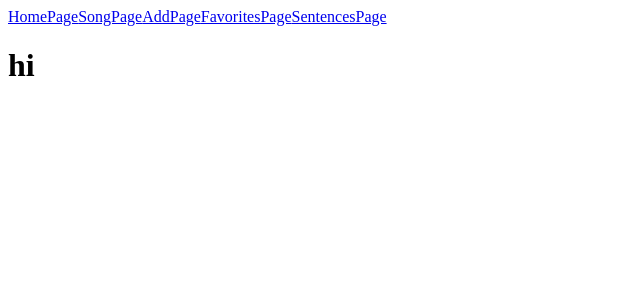
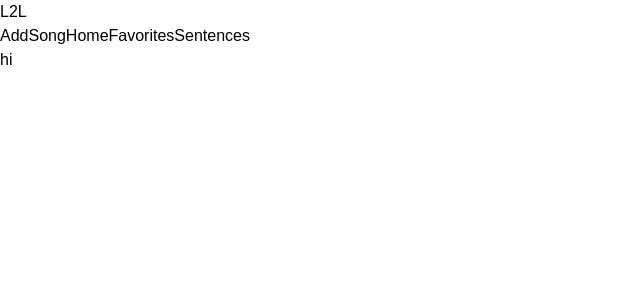
Before and after one commit to henriquerubido1/l2l, a React (Create React App) app in the folder l2l/: page / in a window 1280 px wide. Shown: the top 300 px of the page, without its empty margins (0-640 px from the left). Built offline with nearby package versions, Linux system fonts and the light colour scheme.

Commit message:
header and more setup

```diff
--- a/l2l/src/App.css
+++ /dev/null
@@ -1,38 +0,0 @@
-.App {
-  text-align: center;
-}
-
-.App-logo {
-  height: 40vmin;
-  pointer-events: none;
-}
-
-@media (prefers-reduced-motion: no-preference) {
-  .App-logo {
-    animation: App-logo-spin infinite 20s linear;
-  }
-}
-
-.App-header {
-  background-color: #282c34;
-  min-height: 100vh;
-  display: flex;
-  flex-direction: column;
-  align-items: center;
-  justify-content: center;
-  font-size: calc(10px + 2vmin);
-  color: white;
-}
-
-.App-link {
-  color: #61dafb;
-}
-
-@keyframes App-logo-spin {
-  from {
-    transform: rotate(0deg);
-  }
-  to {
-    transform: rotate(360deg);
-  }
-}
--- a/l2l/src/App.tsx
+++ b/l2l/src/App.tsx
@@ -1,18 +1,12 @@
-import { Link } from 'react-router-dom';
 import Main from './Main';
+import Header from './components/Header';
+import './index.css';
+
 
 export default function App() {
   return (
     <div>
-      <header>
-        <nav>
-          <Link to='/'>HomePage</Link>
-          <Link to='/song'>SongPage</Link>
-          <Link to='/add'>AddPage</Link>
-          <Link to='/favorites'>FavoritesPage</Link>
-          <Link to='/sentences'>SentencesPage</Link>
-        </nav>
-      </header>
+      <Header />
       <Main />
     </div>
   )
--- /dev/null
+++ b/l2l/src/components/Header.tsx
@@ -0,0 +1,16 @@
+import { Link } from 'react-router-dom';
+
+export default function Header() {
+  return (
+    <header>
+      <h1>L2L</h1>
+      <nav>
+        <Link className="m-10 p-10 hover:underline" to='/add'>Add</Link>
+        <Link className="m-10 p-10 hover:underline" to='/song'>Song</Link>
+        <Link className="m-10 p-10 hover:underline" to='/'>Home</Link>
+        <Link className="m-10 p-10 hover:underline" to='/favorites'>Favorites</Link>
+        <Link className="m-10 p-10 hover:underline" to='/sentences'>Sentences</Link>
+      </nav>
+  </header>
+  );
+}
--- a/l2l/tailwind.config.js
+++ b/l2l/tailwind.config.js
@@ -1,9 +1,33 @@
 module.exports = {
-  content: [
-    "./src/**/*.{js,jsx,ts,tsx}",
-  ],
   theme: {
-    extend: {},
-  },
-  plugins: [],
+    screens: {
+      sm: '480px',
+      md: '768px',
+      lg: '976px',
+      xl: '1440px',
+    },
+    colors: {
+      'white': '#fafafa',
+      'light-gray': '#d1d5db',
+      'dark-zinc': '#27272a',
+      'darker-zinc': '#18181b',
+      'black': '#171717',
+      'salmon': '#f87171',
+      'salmon2': '#fca5a5',
+      'salmon3': '#fda4af',
+    },
+    fontFamily: {
+      sans: ['Graphik', 'sans-serif'],
+      serif: ['Merriweather', 'serif'],
+    },
+    extend: {
+      spacing: {
+        '128': '32rem',
+        '144': '36rem',
+      },
+      borderRadius: {
+        '4xl': '2rem',
+      }
+    }
+  }
 }
```
